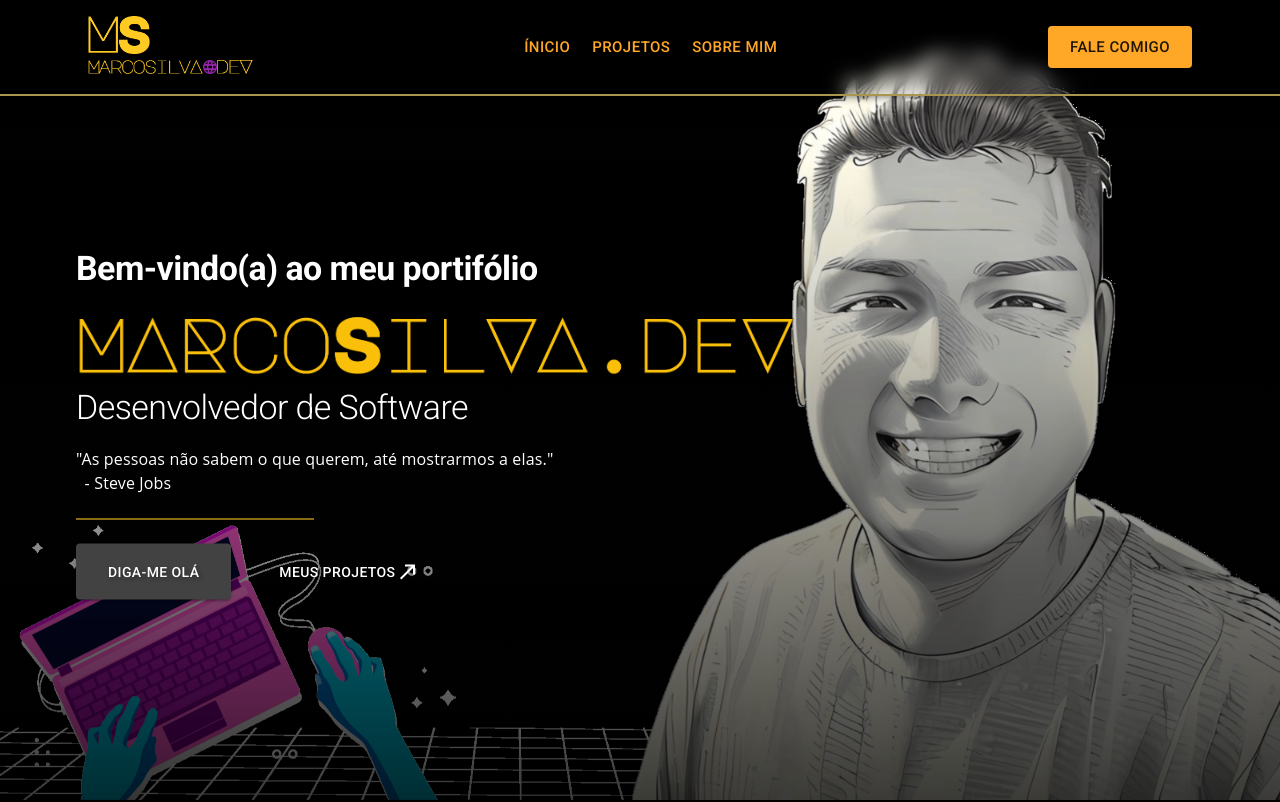
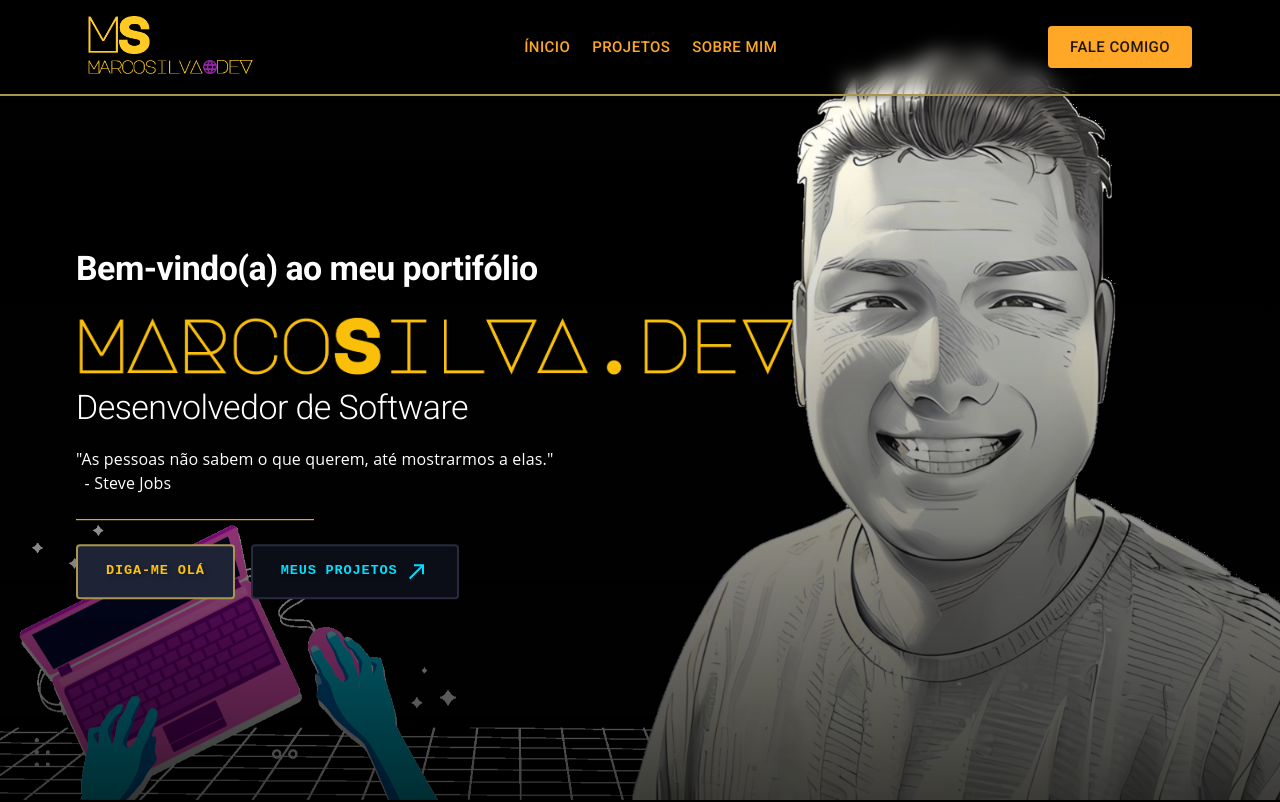
Before and after one commit to marcoshssilva/marcosilva.dev, a Next.js app: page / in a window 1280 px wide. Shown: the top 802 px of the page. Built offline with nearby package versions, Linux system fonts and the light colour scheme; what @mui/material-nextjs would draw is missing.

Commit message:
refactor: melhorar a estrutura do componente HeaderButtonHello para incluir lógica de estilo condicional

```diff
--- a/src/app/components/header-button-hello/header-button-hello.tsx
+++ b/src/app/components/header-button-hello/header-button-hello.tsx
@@ -4,10 +4,38 @@ import {
 } from "@mui/material";
 
 export default function HeaderButtonHello(props: SiteHeaderButtonHello) {
-  return <Button variant={props.variant} sx={{ paddingY: '1rem', paddingX: '2rem' }} color={props.color} href={props.href}>
-    <span style={{ textShadow: '2px 2px 4px rgba(0, 0, 0, 0.35)' }}>
-      { props.content }
-    </span>
-    { props.icon ?? <></> }
-  </Button>
+  const isContained = props.variant === "contained";
+
+  return (
+    <Button
+      variant={props.variant}
+      color={props.color}
+      href={props.href}
+      sx={{
+        paddingY: "0.85rem",
+        paddingX: "1.75rem",
+        fontFamily: "monospace",
+        fontWeight: 700,
+        fontSize: "0.85rem",
+        letterSpacing: "0.06em",
+        borderRadius: "4px",
+        gap: 1,
+        backgroundColor: isContained ? "#1e2436" : "#0b0e17",
+        color: isContained ? "#ffc409" : "#00e1ff",
+        border: isContained ? "2px solid #AA954F" : "2px solid #262c3d",
+        boxShadow: "none",
+        "&:hover": {
+          backgroundColor: "#283048",
+          borderColor: isContained ? "#00e1ff" : "#ffc409",
+          color: isContained ? "#00e1ff" : "#ffc409",
+          boxShadow: "0 0 12px rgba(0, 225, 255, 0.28)",
+        },
+      }}
+    >
+      <span style={{ textShadow: "2px 2px 4px rgba(0, 0, 0, 0.35)" }}>
+        {props.content}
+      </span>
+      {props.icon ?? <></>}
+    </Button>
+  );
 }
```
